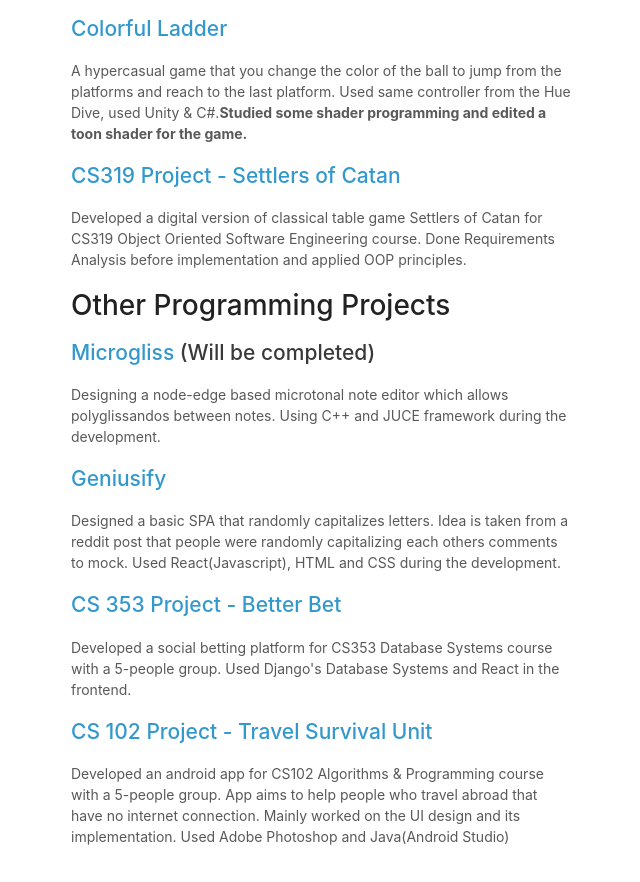
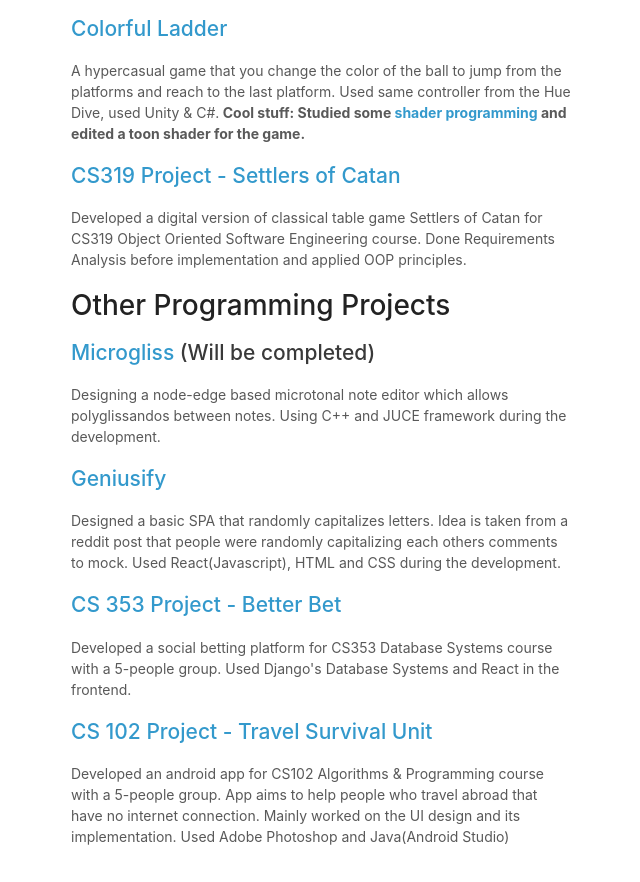
Before and after one commit to Artunn/artunn.github.io, a plain HTML site: page index.html in a window 1280 px wide. Shown: the part 871-1753 px from the top of the page, without its empty margins (499-1139 px from the left). Drawn offline with Linux system fonts and the light colour scheme.

Commit message:
changed photo & detailed stuff

```diff
--- a/index.html
+++ b/index.html
@@ -46,7 +46,7 @@
         <p>A runner/shooter game which based on the dictator movie in 72 hours with my team Quarter Pixels. Coded most of the game logic and UI using Unity Engine and C#.<b> Cool stuff: My first FPS game development experience. Used basic character controllers and implemented an enemy AI that follows a circular <a href="https://www.youtube.com/watch?v=saAQNRSYU9k">path<a>.</b></p>
 
   	<h2><a href="https://play.google.com/store/apps/details?id=com.quarterpixels.colorfulladder&hl=tr&gl=US">Colorful Ladder</a></h2>
-        <p>A hypercasual game that you change the color of the ball to jump from the platforms and reach to the last platform. Used same controller from the Hue Dive, used Unity & C#.<b>Studied some shader programming and edited a toon shader for the game.</b></p>
+        <p>A hypercasual game that you change the color of the ball to jump from the platforms and reach to the last platform. Used same controller from the Hue Dive, used Unity & C#.<b> Cool stuff: Studied some <a href="https://github.com/Artunn/unity-shaders">shader programming</a> and edited a toon shader for the game.</b></p>
 
         <h2><a href="https://github.com/yigitgorgulu/CS319-2E-CA">CS319 Project - Settlers of Catan</a></h2>
         <p>Developed a digital version of classical table game Settlers of Catan for CS319 Object Oriented Software Engineering course. Done Requirements Analysis before implementation and applied OOP principles.</p>
```
Also changed, not shown: myphoto.jpeg.
